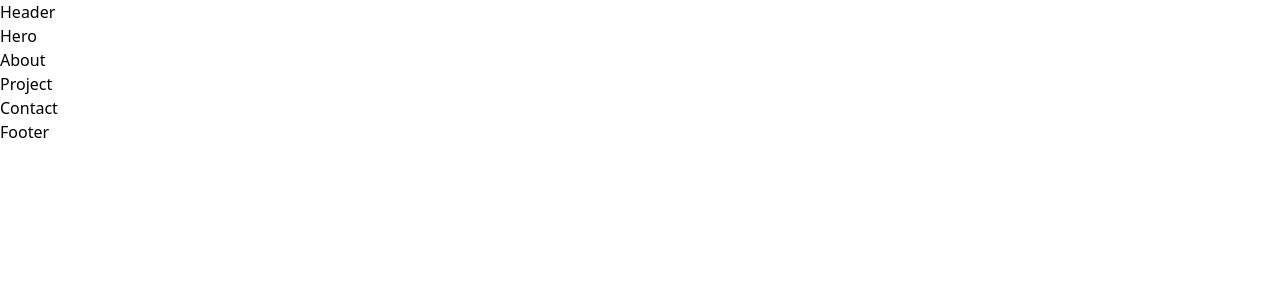
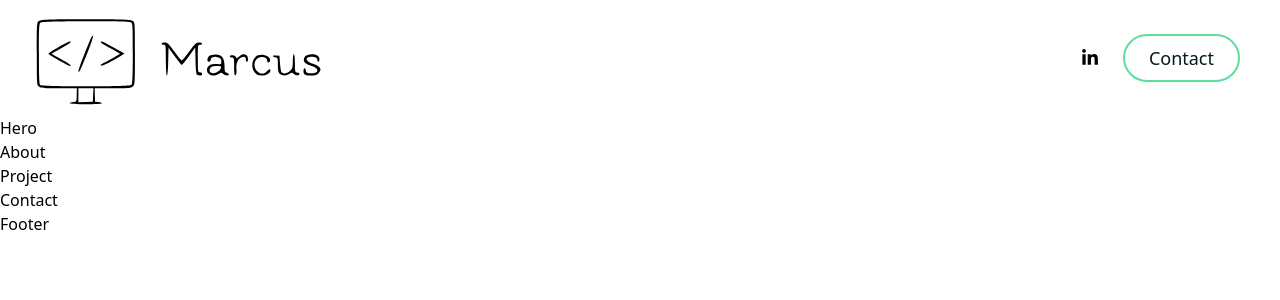
Before and after one commit to Mommotexx/React-Portfolio, a React (Vite) app: page / in a window 1280 px wide. Shown: the top 300 px of the page. Built offline with nearby package versions, Linux system fonts and the light colour scheme.

Commit message:
Added the header content

```diff
--- a/src/Components/Header/Header.jsx
+++ b/src/Components/Header/Header.jsx
@@ -1,5 +1,23 @@
+import { FaLinkedinIn } from "react-icons/fa";
 const Header = () => {
-    return <div>Header</div>;
+    return (
+        <header className="flex justify-start items-center">
+            <img
+                src="/images/logo.svg"
+                alt="logo Marcus"
+                className="ml-6 w-40 md:w-80 xl:w-3/12 hover:cursor-pointer"
+            />
+            <div className="flex gap-6 items-center justify-end flex-1 mr-10">
+                <FaLinkedinIn className="hover:text-green hover:cursor-pointer text-lg" />
+                <button
+                    type="button"
+                    className="text-dark border-2 border-green rounded-3xl px-6 py-2 hover:cursor-pointer hover:bg-green hover:text-white ease-in transition-all text-lg"
+                >
+                    Contact
+                </button>
+            </div>
+        </header>
+    );
 };
 
 export default Header;
--- a/tailwind.config.js
+++ b/tailwind.config.js
@@ -2,7 +2,12 @@
 export default {
     content: ["./index.html", "./src/**/*.{js,ts,jsx,tsx}"],
     theme: {
-        extend: {},
+        extend: {
+            colors: {
+                green: "#5FDD9D",
+                dark: "#03191E",
+            },
+        },
     },
     plugins: [],
 };
```
Also changed, not shown: public/images/logo.svg (added).
